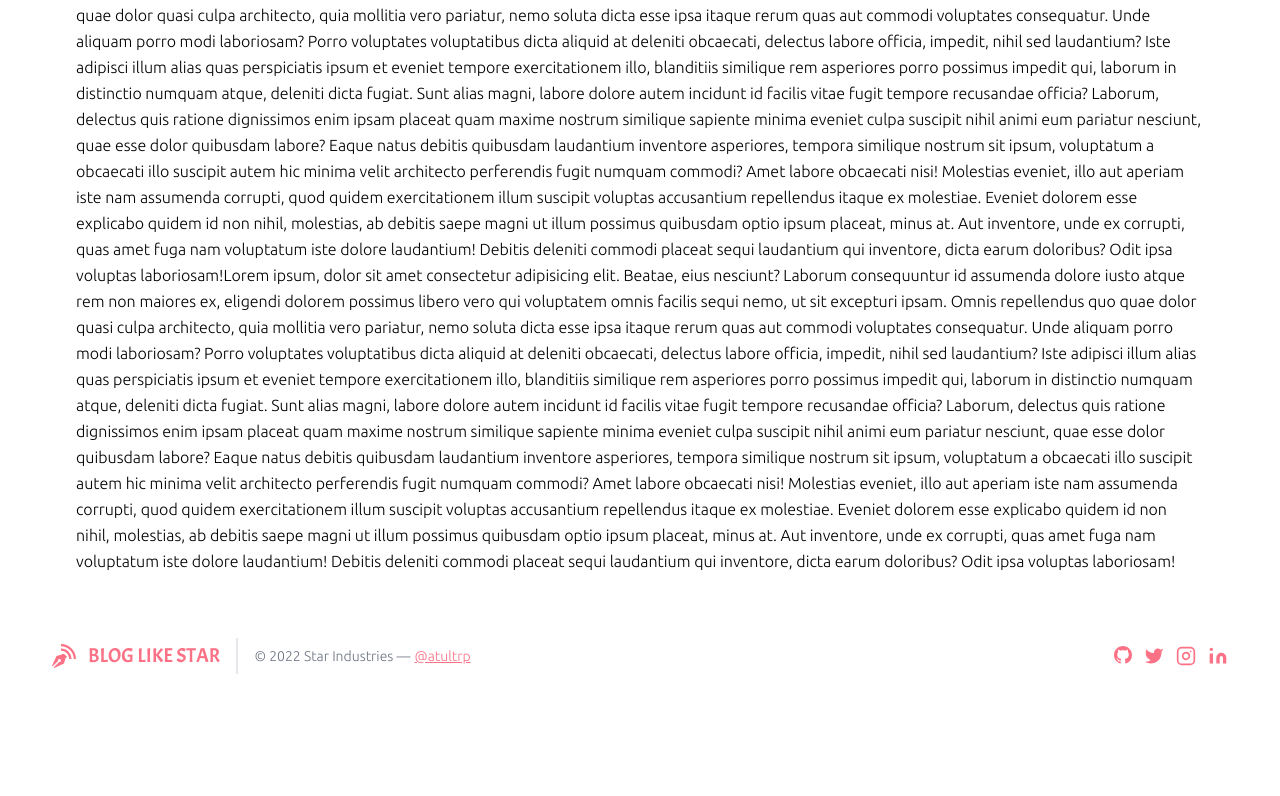
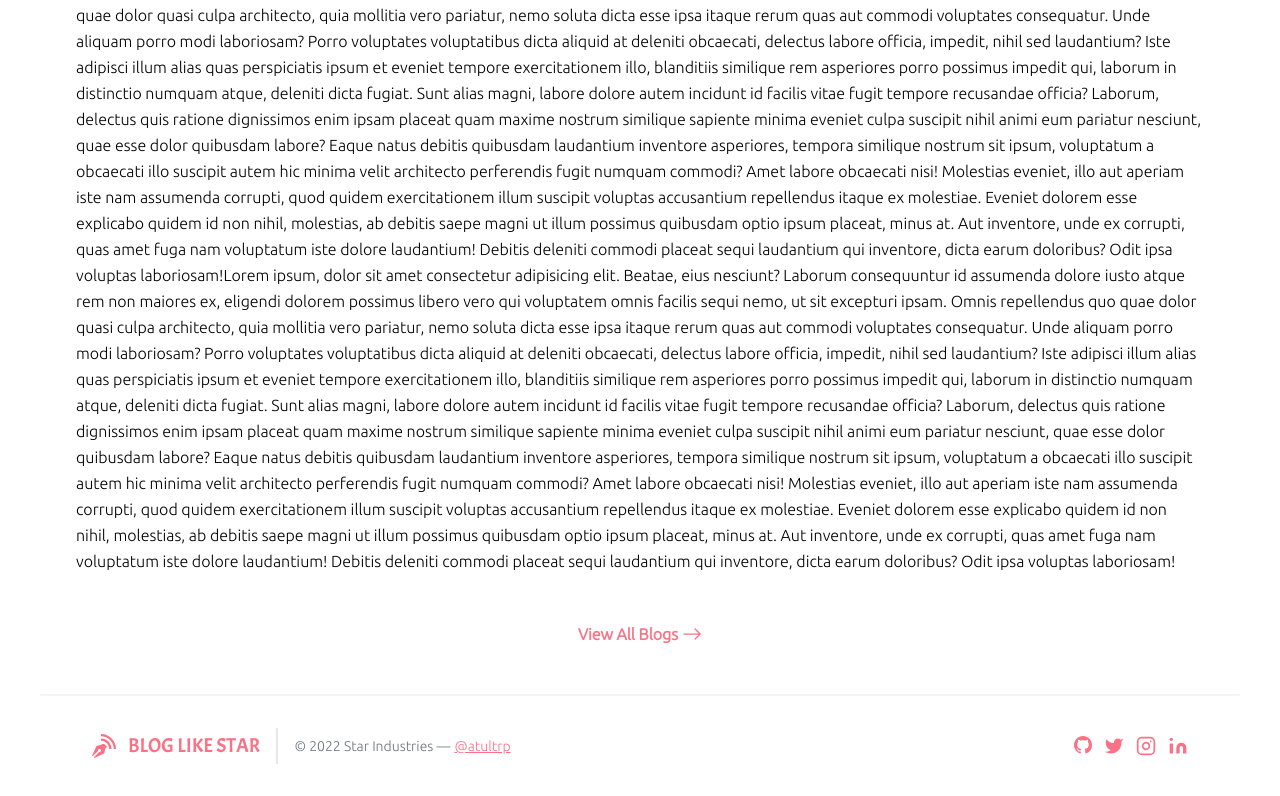
Before and after one commit to atultrp/blog-like-star, a Next.js app: page /fullBlog in a window 1280 px wide. Shown: the part 324-1120 px from the top of the page. Before the commit the page ends 1030 px from the top, so only its background shows below. Built offline with nearby package versions, Linux system fonts and the light colour scheme.

Commit message:
view all Blogs

```diff
--- a/src/components/Blog/FullBlogPage.js
+++ b/src/components/Blog/FullBlogPage.js
@@ -1,6 +1,6 @@
 import React, { useState } from 'react'
 import { FcLike, FcLikePlaceholder } from 'react-icons/fc'
-import { BsWhatsapp } from 'react-icons/bs'
+import { BsArrowRight, BsWhatsapp } from 'react-icons/bs'
 import { TiSocialTwitter } from 'react-icons/ti'
 import {
   FacebookShareButton,
@@ -15,6 +15,7 @@ import {
   TwitterShareButton,
   LinkedinIcon,
 } from 'next-share';
+import Link from 'next/link';
 
 const FullBlogPage = ({ blogData }) => {
   const [likeState, setLikeState] = useState(false)
@@ -71,8 +72,16 @@ const FullBlogPage = ({ blogData }) => {
       {/* Blog Description */}
       <p className="leading-relaxed mb-8 md:px-7">{blogData.description}</p>
 
-      {/* Bottom part */}
-
+      <div className="cursor-pointer w-fit mx-auto my-6 md:my-12">
+        <Link href={"/"}>
+          <div className='text-rose-400 flex items-center space-x-1 hover:scale-110 duration-300 hover:underline hover:underline-offset-8'>
+            <span className='font-semibold'>
+              View All Blogs
+            </span>
+            <BsArrowRight className='text-xl' />
+          </div>
+        </Link>
+      </div>
     </div>
   )
 }
--- a/src/components/Layout/Footer.js
+++ b/src/components/Layout/Footer.js
@@ -4,8 +4,8 @@ import { ImBlog } from 'react-icons/im'
 
 const Footer = () => {
   return (
-    <footer className="text-gray-600 body-font md:px-8">
-      <div className="container px-5 py-8 mx-auto flex items-center sm:flex-row flex-col">
+    <footer className="border-t-2 border-gray-100 mx-6 md:mx-10 md:px-8">
+      <div className="px-5 py-8 mx-auto flex items-center sm:flex-row flex-col">
         <a href='/' className="flex title-font font-medium items-center md:justify-start justify-center text-gray-900">
           <ImBlog className='text-2xl text-rose-400' />
           <span className="ml-3 text-xl text-rose-400 uppercase custom-font">Blog Like Star</span>
--- a/src/pages/index.js
+++ b/src/pages/index.js
@@ -29,7 +29,7 @@ export default function Home() {
         <link rel="icon" href="/favicon.ico" />
       </Head>
 
-      <div className="mt-3 md:mt-6 max-h-screen">
+      <div className="mt-3 md:mt-6">
         <img src="images/upperPagePoster.svg" alt="poster" className='w-96 md:w-[420px] mx-auto' />
         <h2 className="custom-font font-bold uppercase text-4xl md:text-6xl md:w-1/2 mx-8 md:mx-auto leading-snug text-center tracking-wide text-transparent bg-clip-text bg-gradient-to-tr from-teal-400 via-violet-500 to-teal-400">Turn your thoughts into a blog.</h2>
         <p className="md:w-1/2 text-base md:text-xl mx-8 md:mx-auto text-center leading-normal mt-4">
@@ -62,7 +62,6 @@ export default function Home() {
         </div>
 
         <BlogPage />
-
       </div>
     </div>
   )
```
